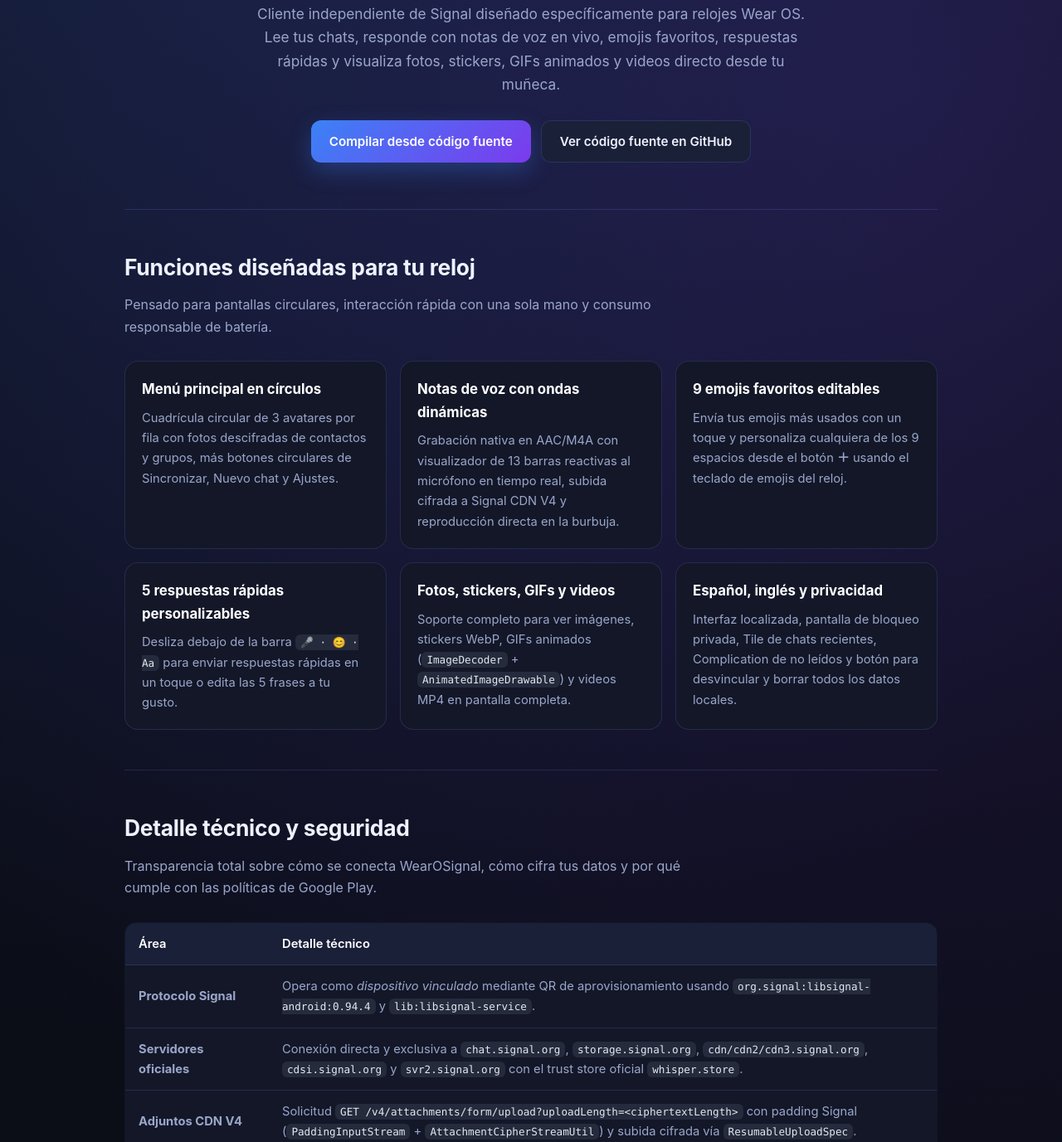
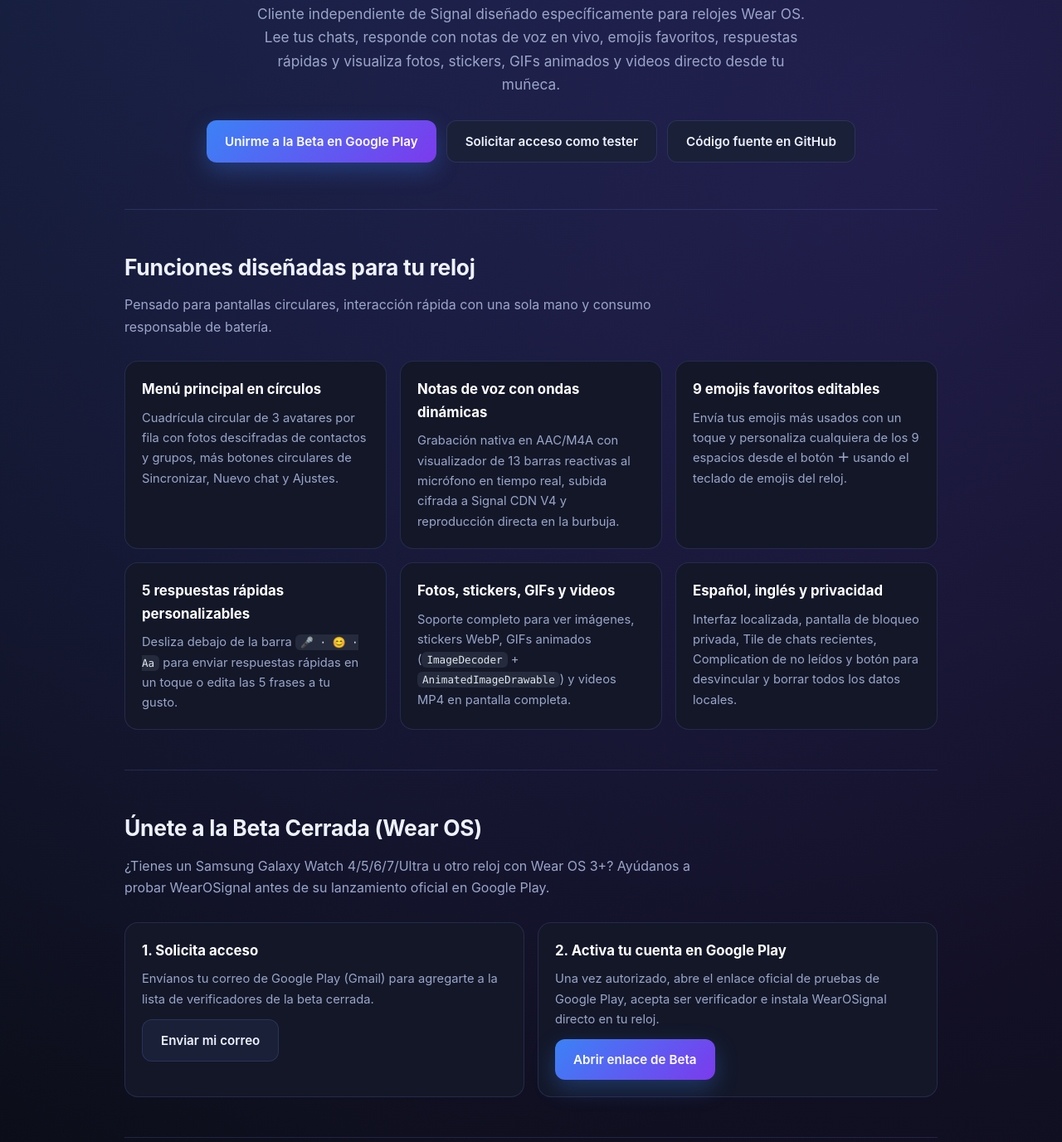
Before and after one commit to soycamiloypunto/wearosignal, a plain HTML site: page docs/index.html in a window 1280 px wide. Shown: the part 436-1813 px from the top of the page at 83% size. Drawn offline with Linux system fonts and the light colour scheme.

Commit message:
Docs: add Closed Beta tester registration buttons and steps to index.html

```diff
--- a/docs/index.html
+++ b/docs/index.html
@@ -142,6 +142,7 @@
       </div>
       <nav class="nav-links">
         <a href="#features">Funciones</a>
+        <a href="#beta">Beta</a>
         <a href="#architecture">Arquitectura</a>
         <a href="#build">Compilación</a>
         <a href="#privacy">Privacidad</a>
@@ -161,8 +162,9 @@
         visualiza fotos, stickers, GIFs animados y videos directo desde tu muñeca.
       </p>
       <div class="cta-row">
-        <a class="btn btn-primary" href="#build">Compilar desde código fuente</a>
-        <a class="btn btn-secondary" href="https://github.com/soycamiloypunto/wearosignal">Ver código fuente en GitHub</a>
+        <a class="btn btn-primary" href="https://play.google.com/apps/testing/com.wearosignal.app" target="_blank" rel="noopener">Unirme a la Beta en Google Play</a>
+        <a class="btn btn-secondary" href="mailto:doblectabares@gmail.com?subject=Acceso%20Beta%20Cerrada%20WearOSignal&amp;body=Hola%2C%20quiero%20participar%20en%20la%20beta%20cerrada%20de%20WearOSignal.%0A%0AMi%20correo%20de%20Google%20Play%20es%3A%20%0AMi%20reloj%20Wear%20OS%20es%3A%20">Solicitar acceso como tester</a>
+        <a class="btn btn-secondary" href="https://github.com/soycamiloypunto/wearosignal" target="_blank" rel="noopener">Código fuente en GitHub</a>
       </div>
     </div>
 
@@ -193,6 +195,27 @@
         <div class="card">
           <h3>Español, inglés y privacidad</h3>
           <p>Interfaz localizada, pantalla de bloqueo privada, Tile de chats recientes, Complication de no leídos y botón para desvincular y borrar todos los datos locales.</p>
+        </div>
+      </div>
+    </section>
+
+    <section id="beta">
+      <h2>Únete a la Beta Cerrada (Wear OS)</h2>
+      <p class="section-lead">¿Tienes un Samsung Galaxy Watch 4/5/6/7/Ultra u otro reloj con Wear OS 3+? Ayúdanos a probar WearOSignal antes de su lanzamiento oficial en Google Play.</p>
+      <div class="grid">
+        <div class="card">
+          <h3>1. Solicita acceso</h3>
+          <p>Envíanos tu correo de Google Play (Gmail) para agregarte a la lista de verificadores de la beta cerrada.</p>
+          <p style="margin-top: 12px;">
+            <a class="btn btn-secondary" href="mailto:doblectabares@gmail.com?subject=Acceso%20Beta%20Cerrada%20WearOSignal&amp;body=Hola%2C%20quiero%20participar%20en%20la%20beta%20cerrada%20de%20WearOSignal.%0A%0AMi%20correo%20de%20Google%20Play%20es%3A%20%0AMi%20reloj%20Wear%20OS%20es%3A%20">Enviar mi correo</a>
+          </p>
+        </div>
+        <div class="card">
+          <h3>2. Activa tu cuenta en Google Play</h3>
+          <p>Una vez autorizado, abre el enlace oficial de pruebas de Google Play, acepta ser verificador e instala WearOSignal directo en tu reloj.</p>
+          <p style="margin-top: 12px;">
+            <a class="btn btn-primary" href="https://play.google.com/apps/testing/com.wearosignal.app" target="_blank" rel="noopener">Abrir enlace de Beta</a>
+          </p>
         </div>
       </div>
     </section>
```
